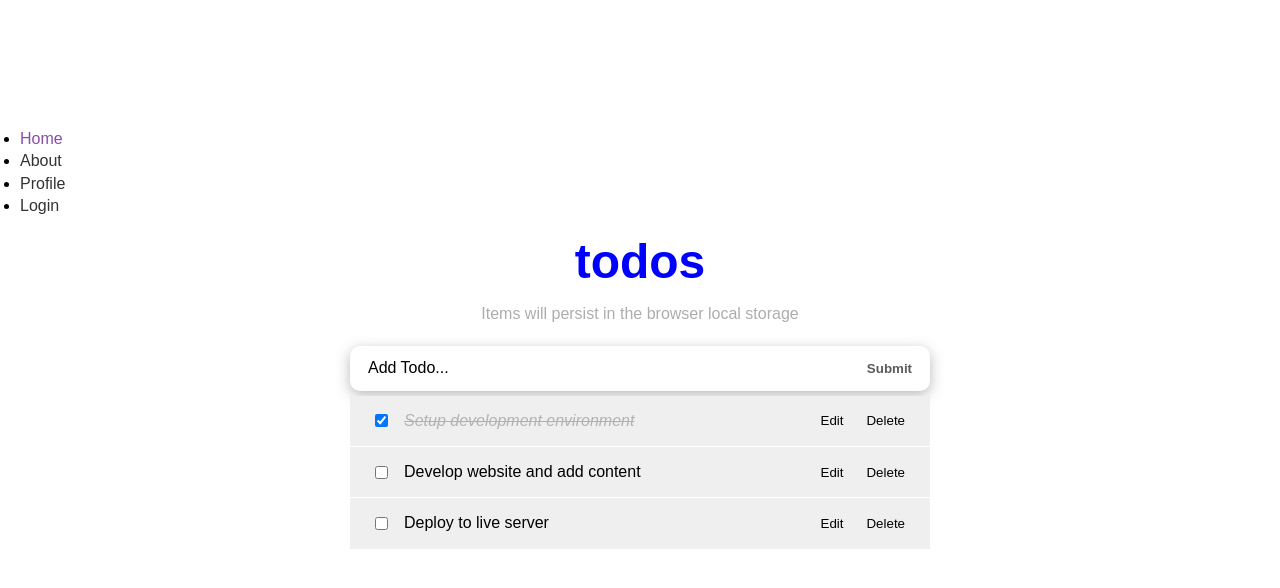
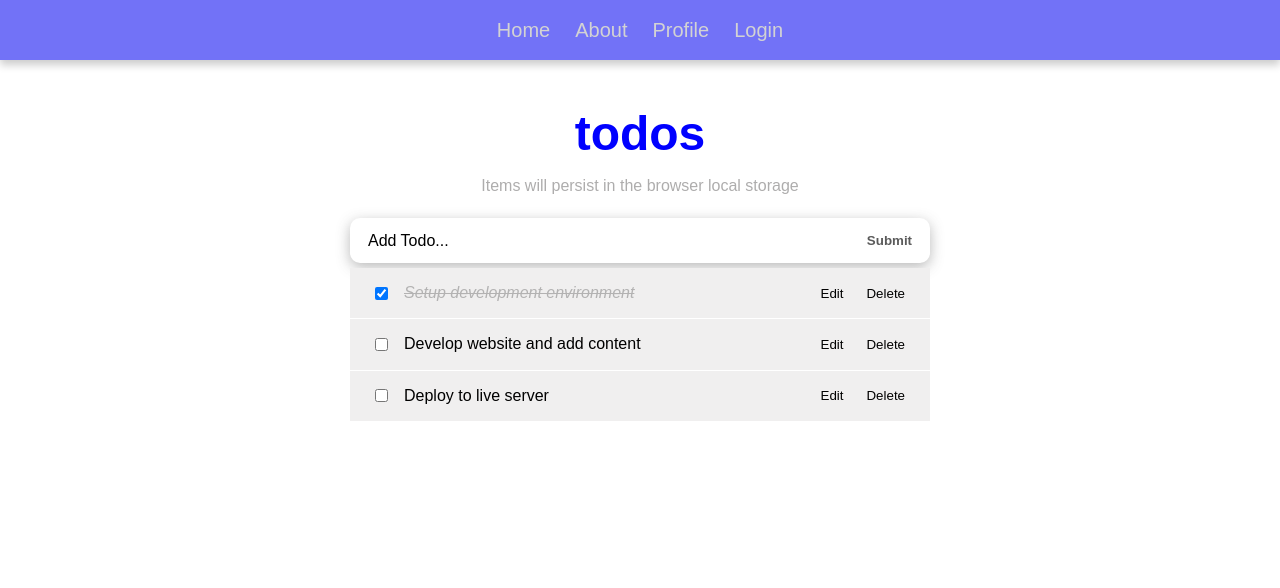
Before and after one commit to SaneMyburg/react-to-do, a React (Create React App) app: page / in a window 1280 px wide. Shown: the top 588 px of the page. Built offline with nearby package versions, Linux system fonts and the light colour scheme.

Commit message:
Add style to navbar

```diff
--- a/src/App.css
+++ b/src/App.css
@@ -25,7 +25,21 @@ a {
 
 .wrapper {
   width: 100%;
-  padding: 8rem 20px 3rem;
+}
+
+.navlist {
+  display: flex;
+  justify-content: center;
+  gap: 25px;
+  list-style-type: none;
+  background-color: rgb(114, 114, 247);
+  padding: 1em 1em;
+  box-shadow: 0 5px 8px 0 rgba(6, 6, 6, 0.2);
+}
+
+.navlist li a {
+  color: lightgray;
+  font-size: 20px;
 }
 
 .header {
@@ -47,7 +61,7 @@ a {
 
 .todos {
   max-width: 580px;
-  margin: 0 auto;
+  margin: 30px auto;
 }
 
 .form-container {
--- a/src/components/Navbar.js
+++ b/src/components/Navbar.js
@@ -9,7 +9,7 @@ const links = [
 
 const Navbar = () => (
   <nav className="navbar">
-    <ul>
+    <ul className="navlist">
       {links.map((link) => (
         <li key={link.text}>
           <NavLink to={link.path}>{link.text}</NavLink>
```
